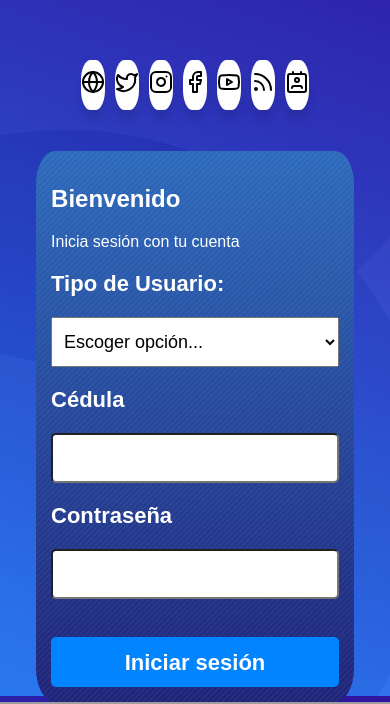
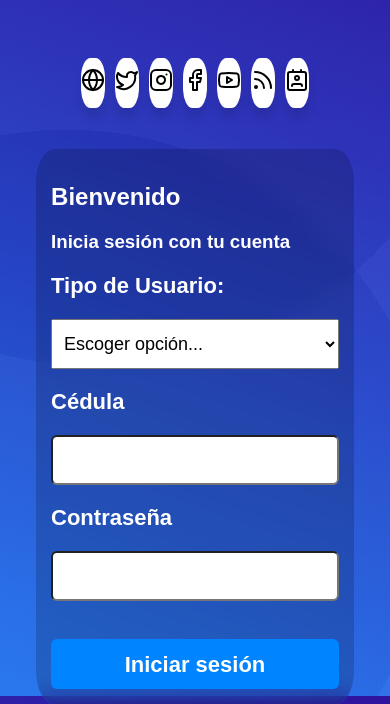
Before and after one commit to AngelaYermey/RegistrosBD, a PHP site: page / in a window 390 px wide. Shown: the part 164-868 px from the top of the page. Run offline with PHP 8.4, Linux system fonts and the light colour scheme.

Commit message:
arreglos

```diff
--- a/css/login.css
+++ b/css/login.css
@@ -100,15 +100,27 @@ body {
   max-width: 400px;
   margin: auto;
   border-radius: 6%;
-  background-image: repeating-linear-gradient(
-      135deg,
-      rgba(255, 255, 255, 0.04) 0px,
-      rgba(255, 255, 255, 0.04) 2px,
-      transparent 2px,
-      transparent 4px
-  ),
-  linear-gradient(0deg, rgb(30, 35, 121), rgb(45, 106, 187));
+  background: rgba(0 0 0 / 17%);
+  backdrop-filter: blur(10px);
 }
+
+@media (width >= 628px) {
+  .card {
+    position: fixed;
+    top: 0;
+    right: 0;
+    bottom: 0;
+    padding: 0 44px;
+    width: 50%;
+    max-width: 500px;
+    min-width: auto;
+    display: flex;
+    border-radius: 0;
+    flex-direction: column;
+    justify-content: center;
+  }
+}
+
 
 @media (max-width: 600px) {
   .formulario {
@@ -155,7 +167,7 @@ body {
 .input input {
   width: 100%;
   padding: 10px 16px;
-  border-radius: 5px;
+  border-radius: 6px;
   outline: none;
 }
 
--- a/estudiantes/tablaClases.php
+++ b/estudiantes/tablaClases.php
@@ -203,7 +203,7 @@ $inicio = ($pagina > 1) ? ($pagina * $limite) - $limite : 0; // Índice de inici
                     </ul>
                 </nav>
             </div>
-        </div>
+        </section>
     </div>
 
     <footer class="footer">
--- a/index.php
+++ b/index.php
@@ -108,7 +108,7 @@
 
         <form class="formulario" action="inicioSesion.php" method="POST">
             <h2 class="textlogin">Bienvenido</h2>
-            <p class="textlogin">Inicia sesión con tu cuenta</p>
+            <h3 class="textlogin">Inicia sesión con tu cuenta</h3>
             <div class="texto-formulario">
             </div>
 
--- a/js/lectura.js
+++ b/js/lectura.js
@@ -74,8 +74,6 @@ document.addEventListener('DOMContentLoaded', () => {
 
 });
 
-
-
 document.getElementById('goToTranscripcion').addEventListener('click', () => {
     if (window.speechSynthesis) {
         window.speechSynthesis.cancel(); // Cancelar cualquier síntesis de voz en curso
--- a/menuFooter/footer.html
+++ b/menuFooter/footer.html
@@ -18,7 +18,7 @@
         <div class="box">
             <figure>
                 <a href="#">
-                    <img src="../img/retina.png" alt="Logo de SLee Dw">
+                    <img src="../img/retina.png" alt="Logo de Retina">
                 </a>
             </figure>
         </div>
--- a/menuFooter/footerA.html
+++ b/menuFooter/footerA.html
@@ -19,7 +19,7 @@
         <div class="box">
             <figure>
                 <a href="#">
-                    <img src="../../img/retina.png" alt="Logo de SLee Dw">
+                    <img src="../../img/retina.png" alt="Logo de Retina">
                 </a>
             </figure>
         </div>
--- a/menuFooter/footerTeam.html
+++ b/menuFooter/footerTeam.html
@@ -18,7 +18,7 @@
         <div class="box">
             <figure>
                 <a href="#">
-                    <img src="./img/retina.png" alt="Logo de SLee Dw">
+                    <img src="./img/retina.png" alt="Logo de Retina">
                 </a>
             </figure>
         </div>
```
Also changed, not shown: administrador/adminUsuario.php (+20 -6 lines).
